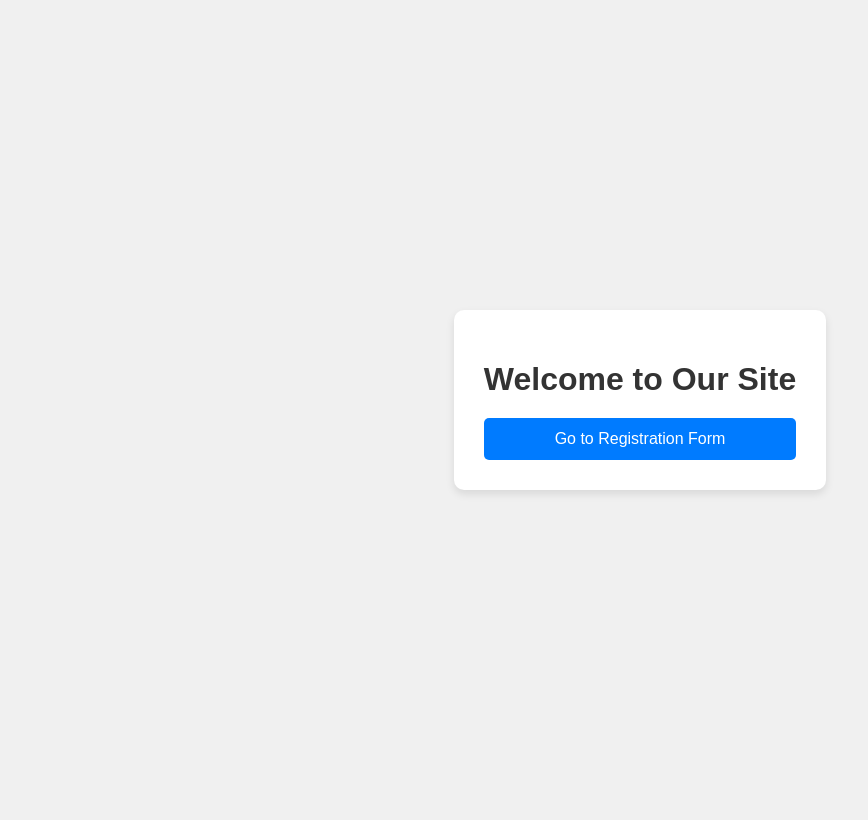
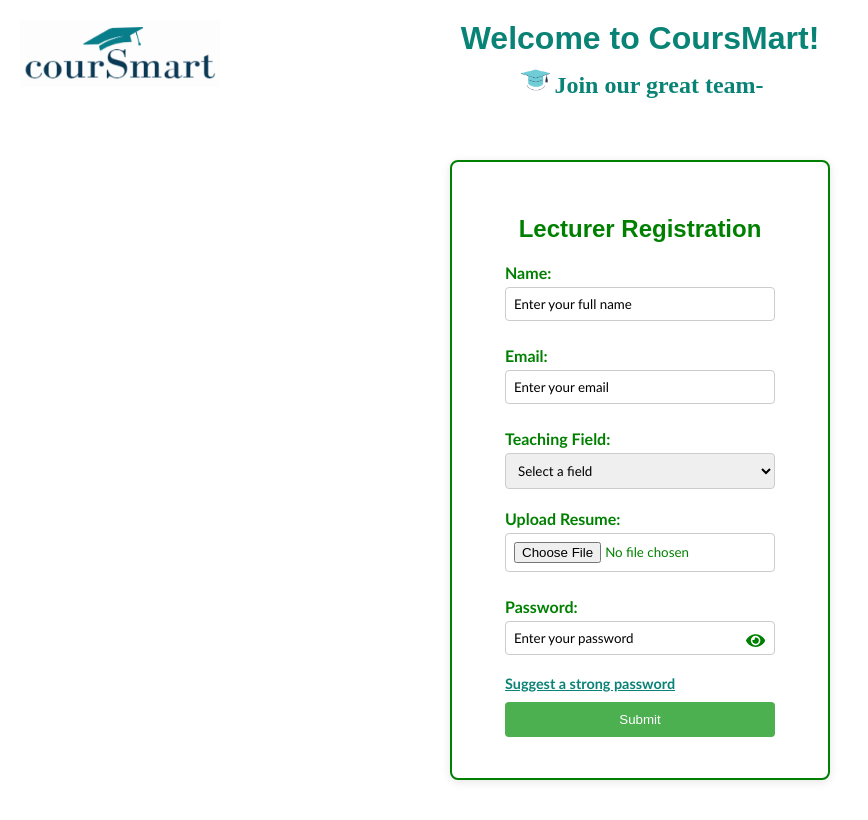
Before and after one commit to Chavi744/Online-video-study-platform, a React (Create React App) app in the folder online-video-study-platform/: page / in a window 1280 px wide. Shown: the whole page, without its empty margins (0-868 px from the left). Built offline with nearby package versions, Linux system fonts and the light colour scheme.

Commit message:
A login page for Lecturer

```diff
--- /dev/null
+++ b/online-video-study-platform/src/Admin/Adminlogin.css
@@ -0,0 +1,183 @@
+@import url('https://fonts.googleapis.com/css2?family=Roboto:wght@400;500;700&display=swap');
+
+body {
+  font-family: 'Roboto', Arial, sans-serif;
+  margin: 0;
+  padding: 0;
+  box-sizing: border-box;
+  background-color: #fff;
+}
+
+.App {
+  display: flex;
+  flex-direction: column;
+  justify-content: center;
+  align-items: center;
+  height: 100vh;
+  background-color: #fff;
+}
+
+.Adminlogin {
+  background-color: #e0e0e0;
+  height: 100vh;
+  display: flex;
+  flex-direction: column;
+  justify-content: center;
+  align-items: center;
+  position: relative;
+}
+
+.header {
+  display: flex;
+  align-items: center;
+  margin-bottom: 20px;
+}
+
+.logo-container {
+  position: fixed;
+  top: 20px;
+  left: 20px;
+}
+
+.logo {
+  width: 200px;
+  height: auto;
+}
+
+.form-container {
+  width: 100%;
+  max-width: 500px;
+  padding: 30px;
+  background: white;
+  border-radius: 8px;
+  box-shadow: 0 2px 10px rgba(6, 168, 41, 0.1);
+  margin-top: 20px;
+  border: 2px solid green;
+}
+
+.registration-form {
+  width: 100%;
+  max-width: 270px;
+  max-height: 510px;
+  padding: 20px; /* Adjust padding as needed */
+  border: 2px solid green;
+  border-radius: 8px;
+  box-shadow: 0 2px 10px rgba(0, 0, 0, 0.1);
+  background: white;
+  display: flex;
+  flex-direction: column;
+  align-items: center;
+}
+
+.registration-form h2 {
+  text-align: center;
+  margin-bottom: 20px; /* Reduce margin-bottom to decrease space below the title */
+  margin-top: 0; /* Adjust margin-top to decrease space above the title */
+  color: green;
+}
+.h3-container {
+  margin-bottom: 20px; /* Add margin-bottom to create space below the h3 heading */
+}
+
+
+.registration-form label {
+  font-family: 'Trebuchet MS', 'Lucida Sans Unicode', 'Lucida Grande', 'Lucida Sans', Arial, sans-serif;
+  display: flex;
+  flex-direction: column;
+  margin-bottom: 10px;
+  width: 100%;
+  color: green;
+  font-weight: bold;
+}
+
+.registration-form input,
+.registration-form select {
+  width: 100%;
+  padding: 8px;
+  margin-top: 5px;
+  margin-bottom: 10px; /* Reduce margin-bottom to decrease space between fields */
+  border: 1px solid #ccc;
+  border-radius: 4px;
+  box-sizing: border-box;
+  font-family: 'Trebuchet MS', 'Lucida Sans Unicode', 'Lucida Grande', 'Lucida Sans', Arial, sans-serif;
+}
+
+
+.registration-form input::placeholder,
+.registration-form select::placeholder {
+  color: black;
+}
+
+.password-container {
+  display: flex;
+  align-items: center;
+  width: 100%;
+  position: relative;
+}
+
+.password-container input {
+  width: calc(100% - 30px); /* Subtract the width of the eye icon */
+}
+
+.password-toggle {
+  position: absolute;
+  right: 10px;
+  cursor: pointer;
+  color: green;
+  font-size: 1.2rem;
+}
+
+.registration-form button {
+  background-color: #0a8377; /* שינוי צבע הרקע של הכפתור */
+  color: white;
+  padding: 10px 20px;
+  border: none;
+  border-radius: 4px;
+  cursor: pointer;
+  width: 100%;
+}
+
+.registration-form button:hover {
+  background-color:rgb(65, 139, 65) /* שינוי צבע הרקע של הכפתור כשהעכבר מרחף עליו */
+}
+
+.hat {
+  width: 38px;
+  height: auto;
+}
+.password-container {
+  display: flex;
+  align-items: center;
+  width: 100%;
+  position: relative;
+}
+
+.password-toggle {
+  position: absolute;
+  right: 10px;
+  cursor: pointer;
+  color: green;
+  font-size: 1.2rem;
+}
+
+.suggested-password {
+  display: block;
+  font-size: 0.9rem;
+  color: #0a8377;
+  margin-top: 5px;
+  cursor: pointer;
+  text-decoration: underline;
+}
+
+.suggested-password:hover {
+  color: #065a53;
+}
+.registration-form input[type="file"] {
+  width: 100%;
+  margin-top: 5px;
+  margin-bottom: 15px;
+  border: 1px solid #ccc;
+  border-radius: 4px;
+  padding: 8px;
+  box-sizing: border-box;
+}
--- /dev/null
+++ b/online-video-study-platform/src/Admin/Adminlogin.js
@@ -0,0 +1,119 @@
+import React, { useState } from 'react';
+import './Adminlogin.css';
+import '../App.css';
+import logo from './logo.png';
+import { FaEye, FaEyeSlash } from 'react-icons/fa';
+
+function Adminlogin() {
+  const [name, setName] = useState('');
+  const [email, setEmail] = useState('');
+  const [password, setPassword] = useState('');
+  const [showPassword, setShowPassword] = useState(false);
+  const [teachingField, setTeachingField] = useState('');
+  const [resume, setResume] = useState(null);
+
+  const handleSubmit = (e) => {
+    e.preventDefault();
+    console.log('Name:', name);
+    console.log('Email:', email);
+    console.log('Password:', password);
+    console.log('Teaching Field:', teachingField);
+    if (resume) {
+      console.log('Resume:', resume.name);
+    }
+  };
+
+  const togglePasswordVisibility = () => {
+    setShowPassword(!showPassword);
+  };
+
+  const generateStrongPassword = () => {
+    const charset = 'abcdefghijklmnopqrstuvwxyzABCDEFGHIJKLMNOPQRSTUVWXYZ0123456789!@#$%^&*()_+~`|}{[]:;?><,./-=';
+    let strongPassword = '';
+    for (let i = 0; i < 12; i++) {
+      const randomIndex = Math.floor(Math.random() * charset.length);
+      strongPassword += charset[randomIndex];
+    }
+    return strongPassword;
+  };
+
+  const handlePasswordSuggestion = () => {
+    const newPassword = generateStrongPassword();
+    setPassword(newPassword);
+  };
+
+  return (
+    <div className="Adminlogin">
+      <div className="logo-container">
+        <img src={logo} alt="logo" className="logo" />
+      </div>
+      <header className="header">
+        <form onSubmit={handleSubmit} className="registration-form">
+          <h2>Lecturer Registration</h2>
+          <label>
+            Name:
+            <input
+              type="text"
+              placeholder="Enter your full name"
+              value={name}
+              onChange={(e) => setName(e.target.value)}
+              required
+            />
+          </label>
+          <label>
+            Email:
+            <input
+              type="email"
+              placeholder="Enter your email"
+              value={email}
+              onChange={(e) => setEmail(e.target.value)}
+              required
+            />
+          </label>
+          <label>
+            Teaching Field:
+            <select
+              value={teachingField}
+              onChange={(e) => setTeachingField(e.target.value)}
+              required
+            >
+              <option value="">Select a field</option>
+              <option value="Computer Science">Computer Science</option>
+              <option value="English">English</option>
+              <option value="Mathematics">Mathematics</option>
+            </select>
+          </label>
+          <label>
+            Upload Resume:
+            <input
+              type="file"
+              onChange={(e) => setResume(e.target.files[0])}
+              required
+            />
+          </label>
+          <label>
+            Password:
+            <div className="password-container">
+              <input
+                type={showPassword ? 'text' : 'password'}
+                placeholder="Enter your password"
+                value={password}
+                onChange={(e) => setPassword(e.target.value)}
+                required
+              />
+              <span className="password-toggle" onClick={togglePasswordVisibility}>
+                {showPassword ? <FaEyeSlash /> : <FaEye />}
+              </span>
+            </div>
+            <span className="suggested-password" onClick={handlePasswordSuggestion}>
+              Suggest a strong password
+            </span>
+          </label>
+          <button type="submit">Submit</button>
+        </form>
+      </header>
+    </div>
+  );
+}
+
+export default Adminlogin;
--- a/online-video-study-platform/src/App.css
+++ b/online-video-study-platform/src/App.css
@@ -1,38 +1,89 @@
+/* כלליים */
+body {
+  font-family: Arial, sans-serif;
+  margin: 0;
+  padding: 0;
+  box-sizing: border-box;
+  background-color: #fff;
+}
+
 .App {
+  display: flex;
+  flex-direction: column;
+  justify-content: flex-start; /* Align items to start from the top */
+  align-items: center;
+  height: 100vh;
+  padding-top: 20px; /* Add padding-top to ensure the heading is not cut off */
+  background-color: #fff;
+}
+
+
+/* כפתורים וקישורים */
+button {
+  cursor: pointer;
+}
+
+a {
+  text-decoration: none;
+  color: inherit;
+}
+
+/* Adminlogin */
+.Adminlogin {
+  display: flex;
+  justify-content: center;
+  align-items: center;
+  height: 100vh;
+  background-color: white;
+}
+
+.registration-form {
+  padding: 53px;
+  border-radius: 8px;
+  box-shadow: 0 2px 10px rgba(0, 0, 0, 0.1);
+}
+
+.registration-form h1 {
+  margin-bottom: 10px; /* הפחתת הרווח התחתון של הכותרת הראשונה */
   text-align: center;
 }
 
-.App-logo {
-  height: 40vmin;
-  pointer-events: none;
+.registration-form label {
+  display: block;
+  margin-bottom: 10px;
 }
 
-@media (prefers-reduced-motion: no-preference) {
-  .App-logo {
-    animation: App-logo-spin infinite 20s linear;
-  }
+.registration-form input {
+  width: 100%;
+  padding: 8px;
+  margin-top: 5px;
+  margin-bottom: 15px;
+  border: 1px solid #ccc;
+  border-radius: 4px;
 }
 
-.App-header {
-  background-color: #282c34;
-  min-height: 100vh;
-  display: flex;
-  flex-direction: column;
-  align-items: center;
-  justify-content: center;
-  font-size: calc(10px + 2vmin);
+.registration-form button {
+  background-color: #4CAF50;
   color: white;
+  padding: 10px 20px;
 }
 
-.App-link {
-  color: #61dafb;
+.h3-container {
+  margin-bottom: 20px; /* Add margin-bottom to create space below the h3 heading */
 }
 
-@keyframes App-logo-spin {
-  from {
-    transform: rotate(0deg);
-  }
-  to {
-    transform: rotate(360deg);
-  }
+/* Custom styles for h1 and h3 */
+h1 {
+  margin-top: 0; /* Remove margin-top to ensure it is fully visible */
+  margin-bottom: 10px; /* Add some space below the h1 heading */
+  color: #0a8377;
 }
+
+h3 {
+  color: #0a8377;
+  font-size: 24px;
+  font-weight: bold;
+  margin-top: 0; /* Remove margin-top to reduce space above the h3 heading */
+  margin-bottom: 20px; /* Ensure there is space below the h3 heading */
+  font-family: 'Lobster', cursive;
+}
--- a/online-video-study-platform/src/App.js
+++ b/online-video-study-platform/src/App.js
@@ -1,28 +1,20 @@
-import logo from './logo.svg';
+import React from 'react';
+import Adminlogin from './Admin/Adminlogin';
+import hat from './hat.png';
 import './App.css';
-import RegistrationForm from './RegistrationForm';
-import { BrowserRouter as Router, Route, Routes, Link } from 'react-router-dom';
 
 function App() {
   return (
-  <Router>
     <div className="App">
-      <Routes>
-          <Route
-            path="/"
-            element={
-              <div>
-                <h1>Welcome to Our Site</h1>
-                <Link to="/register">
-                  <button>Go to Registration Form</button>
-                </Link>
-              </div>
-            }
-          />
-          <Route path="/register" element={<RegistrationForm />} />
-        </Routes>
+      <h1>Welcome to CoursMart!</h1>
+      <div className="h3-container">
+        <h3>
+        <img src={hat} alt="hat" className="hat" />
+          Join our great team-
+        </h3>
+      </div>
+      <Adminlogin />
     </div>
-    </Router>
   );
 }
 
```
Also changed, not shown: online-video-study-platform/src/Admin/logo.png (added), online-video-study-platform/src/hat.png (added).
